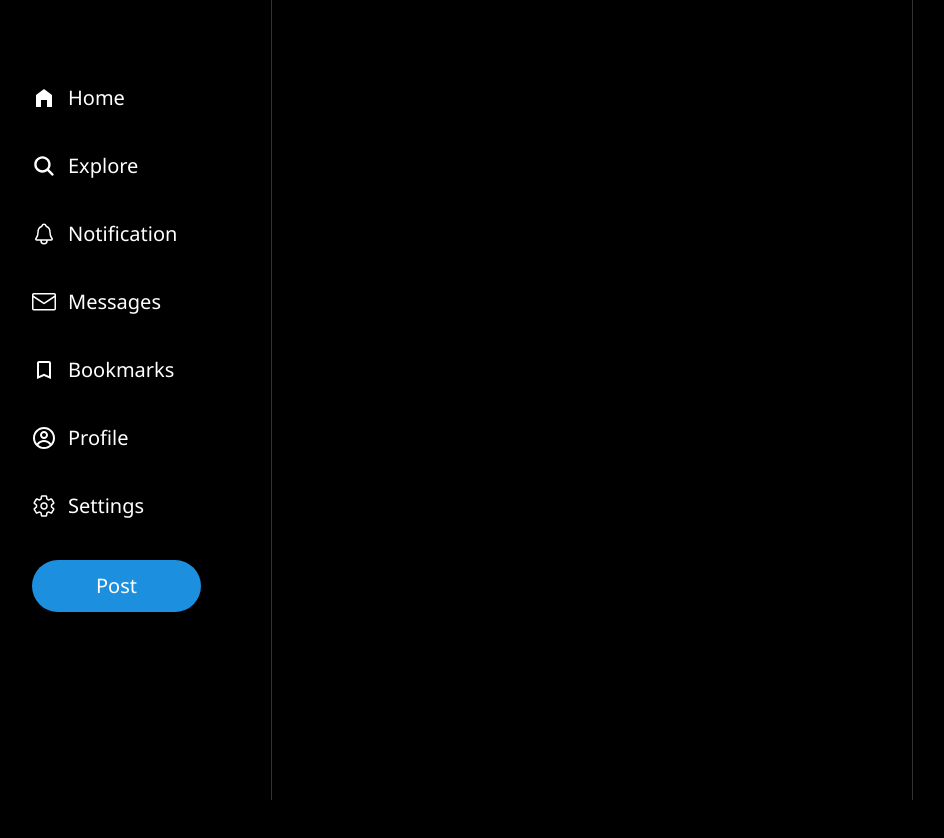
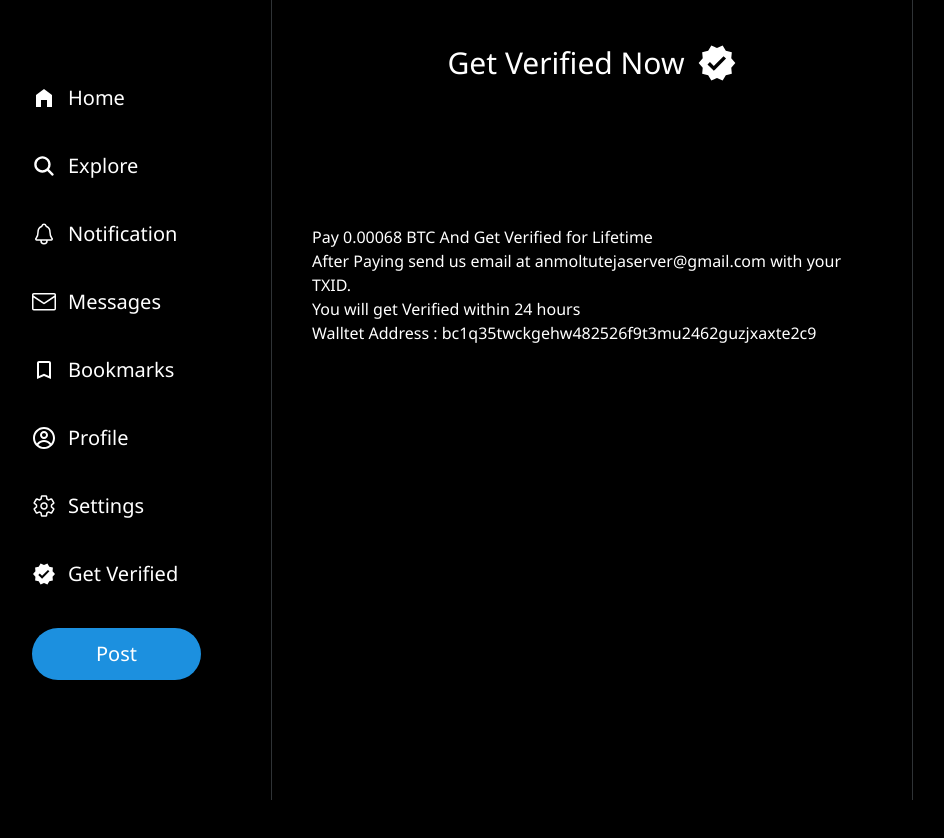
Before and after one commit to AnmolTutejaGitHub/Twitter-clone, a React (Create React App) app in the folder client/: page /home/getVerified in a window 1280 px wide. Shown: the top 838 px of the page, without its empty margins (48-992 px from the left). Before the commit the page ends 800 px from the top, so only its background shows below. Built offline with nearby package versions, Linux system fonts and the light colour scheme; no server answers.

Commit message:
added get verified option

```diff
--- /dev/null
+++ b/client/src/Components/GetVerified.js
@@ -0,0 +1,55 @@
+import { useContext } from 'react';
+import UserContext from '../Context/UserContext';
+import axios from 'axios';
+import { useEffect, useState } from 'react';
+import { MdVerified } from "react-icons/md";
+function GetVerified() {
+    const { user, setUser } = useContext(UserContext);
+    const [wasVerified, setWasVerified] = useState(false);
+
+    async function isVerified() {
+        try {
+            const response = await axios.post('http://localhost:6969/isVerified', {
+                username: user
+            });
+            if (response.status == 200) setWasVerified(true);
+
+        } catch (e) {
+            console.log(e);
+        }
+    }
+
+    useEffect(() => {
+        isVerified();
+    }, [])
+
+
+    return (<div className=' h-[100vh]'>
+        <div>
+            {wasVerified &&
+                <>
+                    <div className='flex flex-col justify-center items-center'>
+                        <p className='text-[22px] bold text-center pt-[20px]'>Your Account Has already been Verified</p>
+                        <p className='text-[22px] bold text-center pt-[20px]'>Thanks for Supporting us</p>
+                        <div className='flex justify-center'>
+                            <MdVerified className='text-[100px] bold text-center pt-[20px]' />
+                        </div>
+                    </div>
+                </>
+            }
+            {!wasVerified && <>
+                <div className='flex flex-row justify-center items-center  pt-10 gap-3'>
+                    <p className='text-[30px] text-center'>Get Verified Now</p>
+                    <MdVerified className='text-[40px]' />
+                </div>
+                <div className='flex flex-col h-[100vh]  bold pt-[140px] p-10'>
+                    <p>Pay 0.00068 BTC And Get Verified for Lifetime</p>
+                    <p>After Paying send us email at anmoltutejaserver@gmail.com with your TXID.</p>
+                    <p>You will get Verified within 24 hours</p>
+                    <p>Walltet Address : bc1q35twckgehw482526f9t3mu2462guzjxaxte2c9</p>
+                </div>
+            </>}
+        </div>
+    </div>)
+}
+export default GetVerified;
--- a/client/src/Components/Home/Home.js
+++ b/client/src/Components/Home/Home.js
@@ -13,6 +13,7 @@ import DMroom from '../DMroom';
 import Settings from '../Settings';
 import ChangePassword from '../ChangePassword';
 import AccountInformation from '../AccountInformation';
+import GetVerified from '../GetVerified';
 
 function Home() {
     return (
@@ -36,6 +37,7 @@ function Home() {
                     <Route path="settings" element={<Settings />} />
                     <Route path="changePassword" element={<ChangePassword />} />
                     <Route path="accountInfo" element={<AccountInformation />} />
+                    <Route path="getVerified" element={<GetVerified />} />
                 </Routes>
             </div>
 
--- a/client/src/Components/Profile.js
+++ b/client/src/Components/Profile.js
@@ -7,6 +7,7 @@ import { useLocation } from "react-router-dom";
 import { useContext } from 'react';
 import UserContext from '../Context/UserContext';
 import { IoMdArrowRoundBack } from "react-icons/io";
+import { MdVerified } from "react-icons/md";
 
 function Profile() {
     const location = useLocation();
@@ -18,6 +19,7 @@ function Profile() {
     const [Following, setFollowing] = useState(false);
     const [followersList, setfollowersList] = useState([]);
     const [followingList, setfollowingList] = useState([]);
+    const [verified, setVerified] = useState(false);
 
     async function getUserTweets() {
         const response = await axios.post('http://localhost:6969/usertweets', {
@@ -84,8 +86,22 @@ function Profile() {
         } catch (e) { }
     }
 
+    async function isVerified() {
+        try {
+            const response = await axios.post('http://localhost:6969/isVerified', {
+                username: user_
+            });
+            console.log(response);
+            if (response.status == 200) setVerified(true);
+
+        } catch (e) {
+            console.log(e);
+        }
+    }
+
     useEffect(() => {
         isFollowing();
+        isVerified();
     }, [])
 
     useEffect(() => {
@@ -97,7 +113,9 @@ function Profile() {
             <div className=" p-3 fixed ">
                 <div className="flex gap-10 align-center">
                     <IoMdArrowRoundBack onClick={() => window.history.back()} />
-                    <div>{user_}</div>
+                    <div className="flex items-center gap-2">{verified && <MdVerified />}
+                        <div>{user_}</div>
+                    </div>
                     {!Following && user != user_ && <button onClick={followHim}>Follow</button>}
                     {Following && user != user_ && <button onClick={unfollowHim}>Following</button>}
                     <div>{followersList.length} followers</div>
--- a/client/src/Components/SideBar.js
+++ b/client/src/Components/SideBar.js
@@ -8,6 +8,7 @@ import { useNavigate } from "react-router-dom";
 import { useContext } from 'react';
 import UserContext from '../Context/UserContext';
 import { IoSettingsOutline } from "react-icons/io5";
+import { MdVerified } from "react-icons/md";
 
 function SideBar() {
     const navigate = useNavigate();
@@ -49,6 +50,11 @@ function SideBar() {
                 Settings
             </div>
 
+            <div className="flex items-center pl-10 pt-5 pb-5 gap-3 hover:bg-[#181818] cursor-pointer" onClick={() => navigate('/home/getVerified')}>
+                <MdVerified className="text-2xl" />
+                Get Verified
+            </div>
+
             <div className="flex items-center pl-10 pt-5 pb-5 gap-3">
                 <div className="bg-[#1C90DF] p-3 pl-16 pr-16 rounded-[50px] cursor-pointer">Post</div>
             </div>
```
Also changed, not shown: 1 other file (tests, documents, lock files or other folders).
